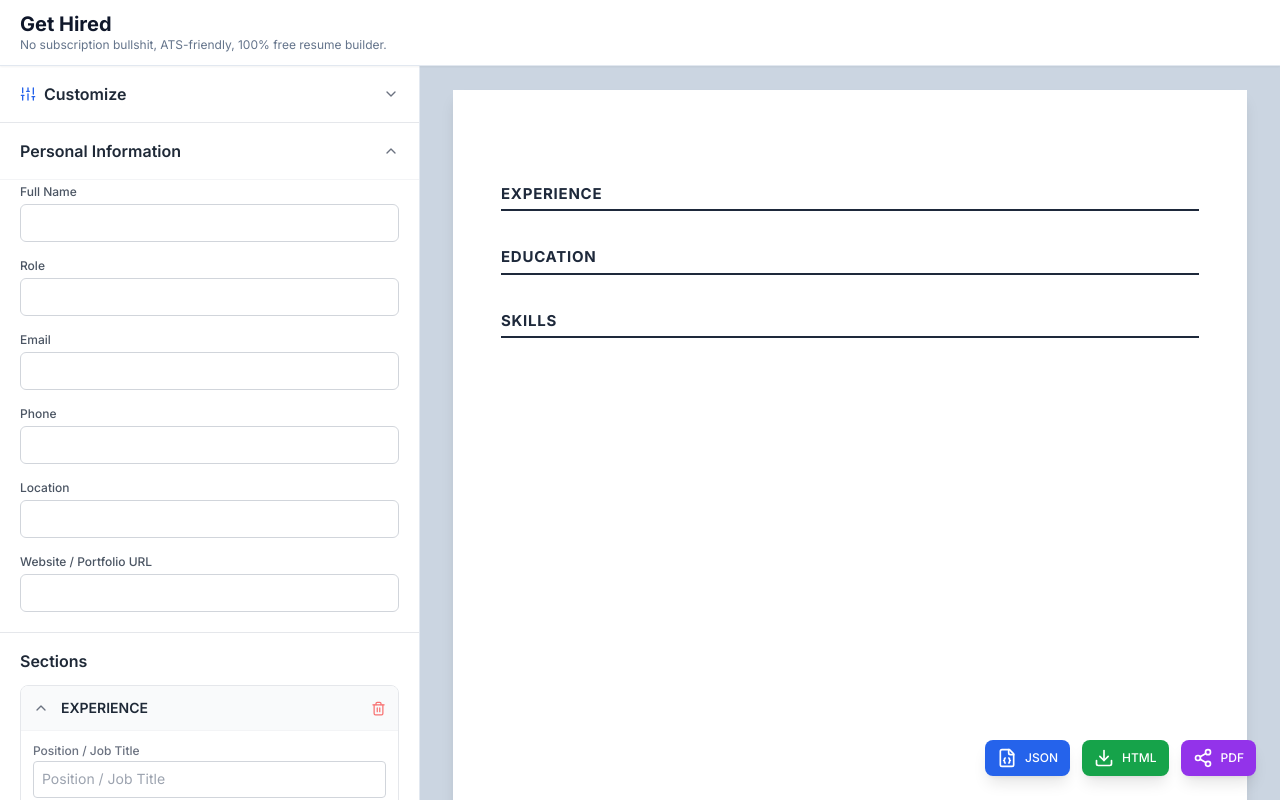
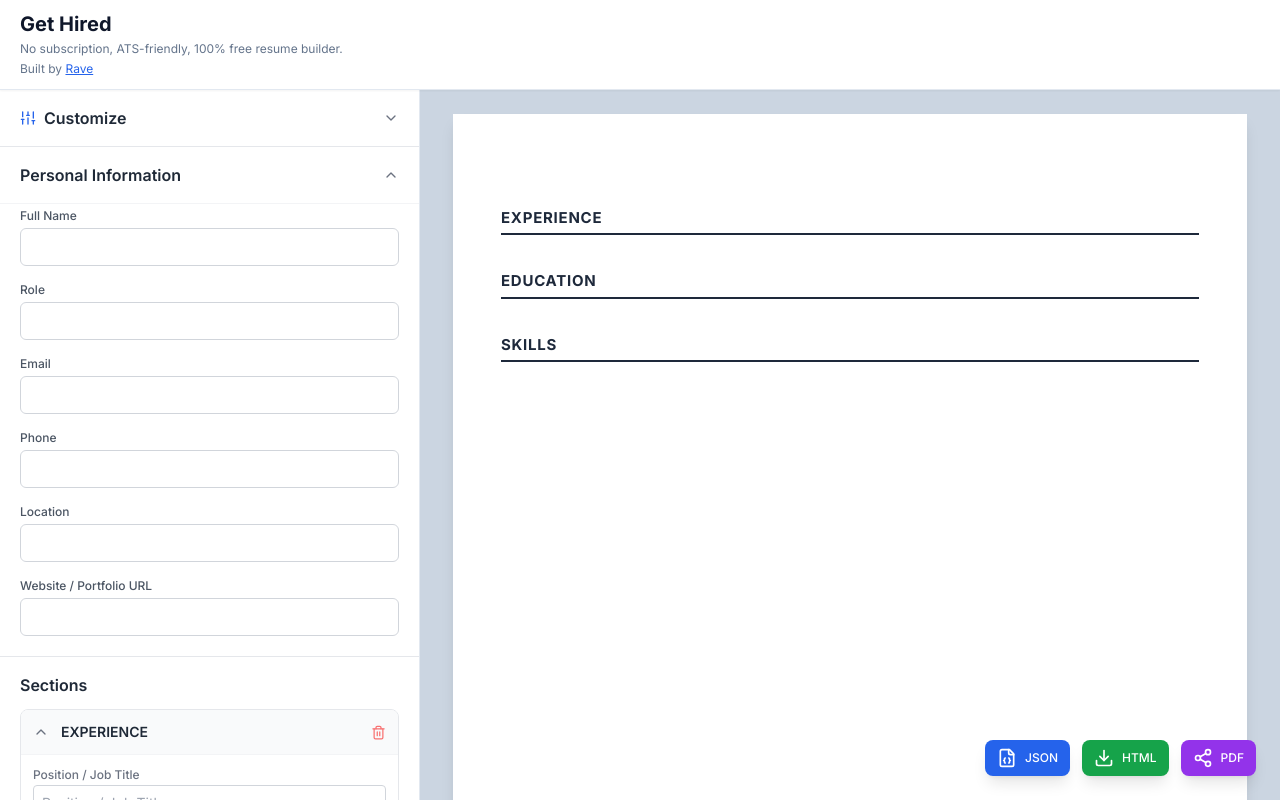
Before and after one commit to cgarave/get-hired-free-resume-builder, a Next.js app: page / in a window 1280 px wide. Built offline with nearby package versions, Linux system fonts and the light colour scheme.

Commit message:
version 1

```diff
--- a/package.json
+++ b/package.json
@@ -10,6 +10,7 @@
     "lint": "next lint"
   },
   "dependencies": {
+    "@vercel/analytics": "^2.0.1",
     "autoprefixer": "^10.4.17",
     "html2pdf.js": "^0.10.1",
     "lucide-react": "^0.408.0",
--- a/src/app/page.tsx
+++ b/src/app/page.tsx
@@ -6,6 +6,8 @@ import { ResumeEditor } from '@/components/ResumeEditor'
 import { ResumePreview } from '@/components/ResumePreview'
 import { ActionButtons } from '@/components/ActionButtons'
 import { Menu, X, Eye } from 'lucide-react'
+import Link from 'next/link'
+import { Analytics } from "@vercel/analytics/next"
 
 export default function Home() {
   const {
@@ -40,9 +42,10 @@ export default function Home() {
       {/* ── Header ── */}
       <header className="no-print shrink-0 z-40 bg-white border-b border-slate-200 shadow-sm">
         <div className="flex items-center justify-between px-5 py-3">
-          <div>
+          <div className={'flex flex-col gap-y-1'}>
             <h1 className="text-xl font-bold text-slate-900 leading-tight">Get Hired</h1>
-            <p className="text-xs text-slate-500">No subscription bullshit, ATS-friendly, 100% free resume builder.</p>
+            <p className="text-xs text-slate-500">No subscription, ATS-friendly, 100% free resume builder.</p>
+            <p className="text-xs text-slate-500">Built by <Link className={'text-blue-600 underline'} target={'_blank'} href="https://raveflores.vercel.app">Rave</Link></p>
           </div>
 
           {/* Mobile toggle */}
@@ -96,6 +99,7 @@ export default function Home() {
 
       {/* ── Floating Export Buttons ── */}
       <ActionButtons data={resume} />
+      <Analytics />
     </div>
   )
 }
```
Also changed, not shown: 1 other file (tests, documents, lock files or other folders).
